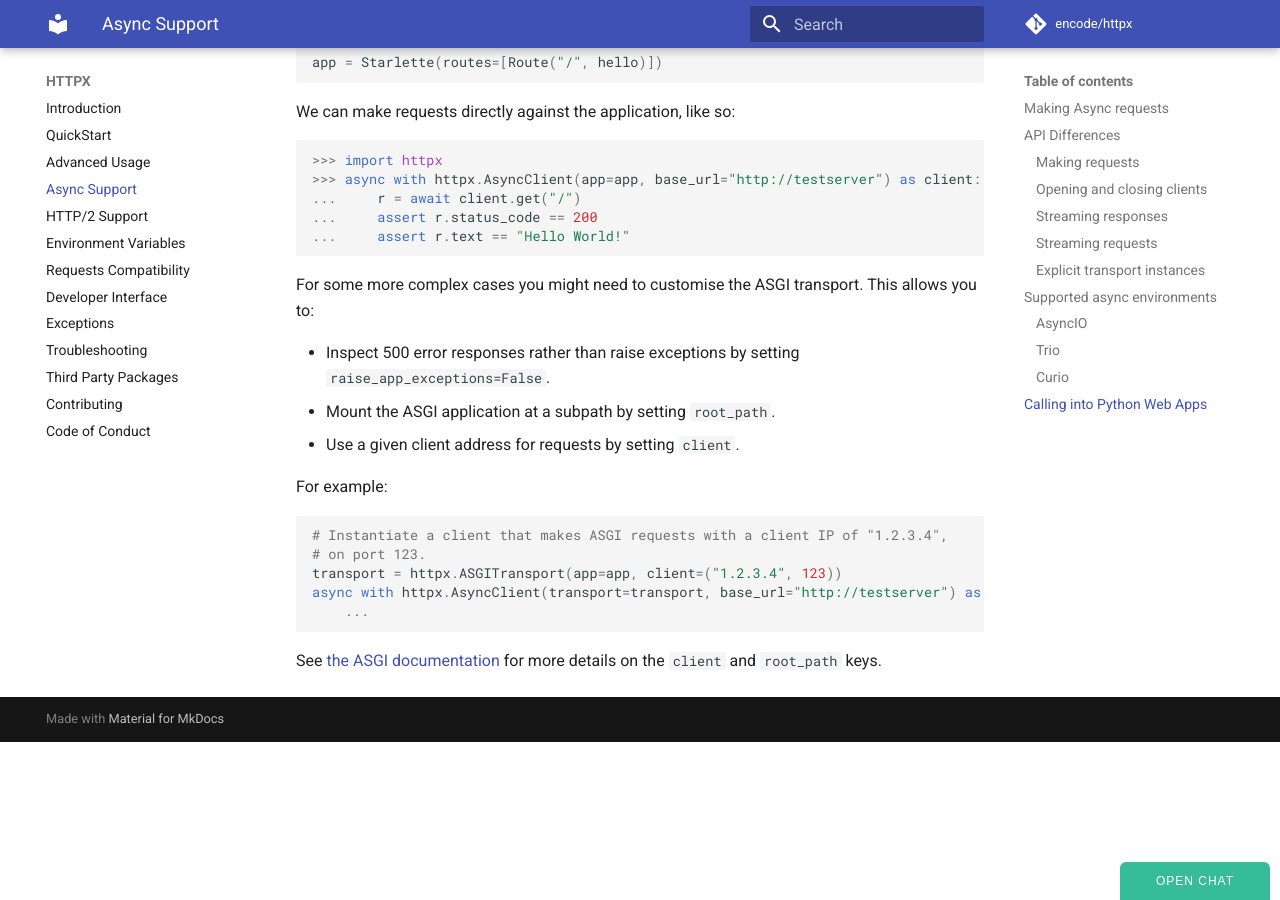
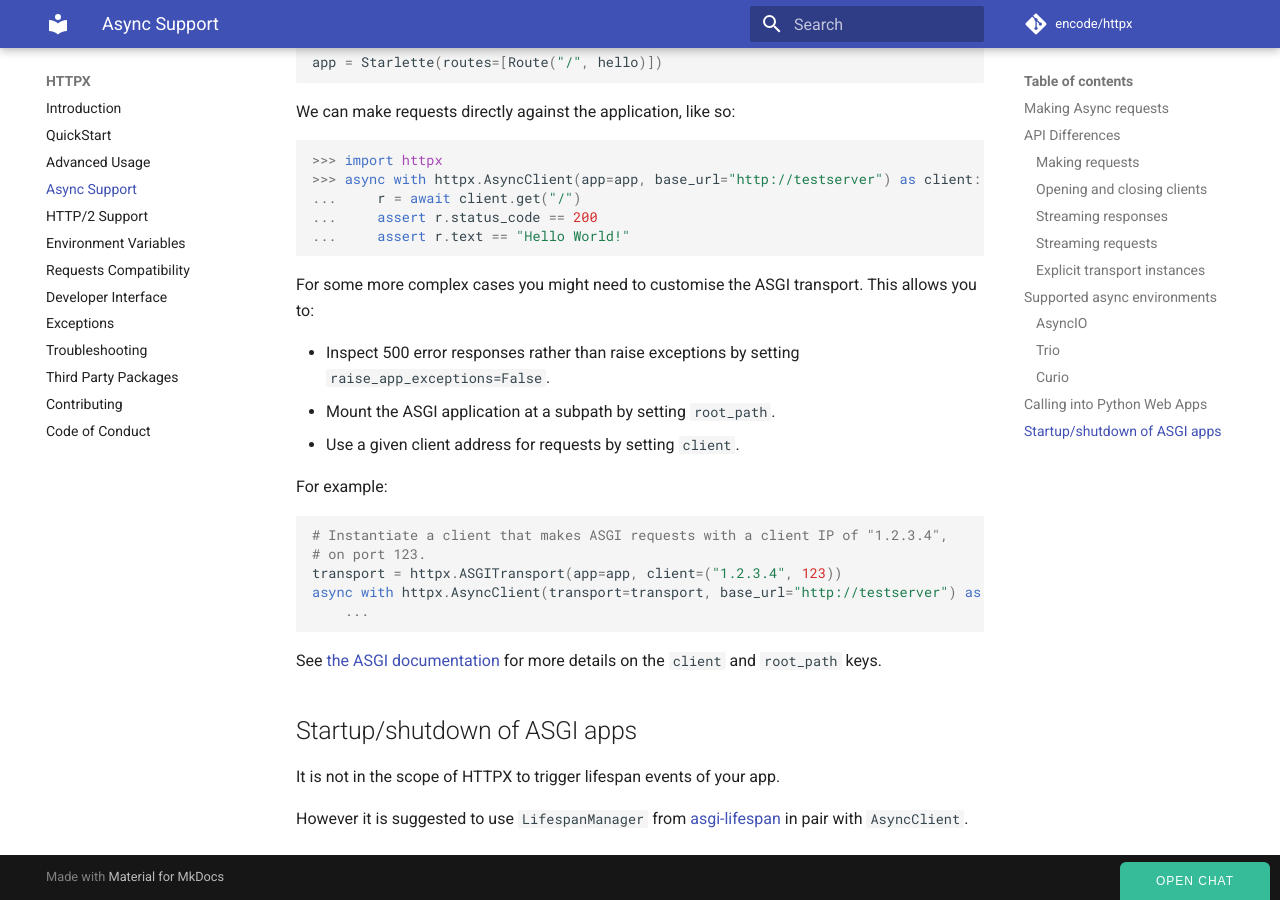
Before and after one commit to CarolinaBentrescas/httpx2, an MkDocs documentation site: the page built from docs/async.md, in a window 1280 px wide and 900 px high, scrolled down 4790 px. Built offline with MkDocs 1.6.1 and Material for MkDocs 9.7.7, drawn with Linux system fonts in a browser that asks for light colours; comment, search, counter and statistics services are not loaded.

Commit message:
added docs for startup/shutdown of ASGI apps (#1554)

````diff
--- a/docs/async.md
+++ b/docs/async.md
@@ -237,3 +237,9 @@ async with httpx.AsyncClient(transport=transport, base_url="http://testserver")
 ```
 
 See [the ASGI documentation](https://asgi.readthedocs.io/en/latest/specs/www.html#connection-scope) for more details on the `client` and `root_path` keys.
+
+## Startup/shutdown of ASGI apps
+
+It is not in the scope of HTTPX to trigger lifespan events of your app.
+
+However it is suggested to use `LifespanManager` from [asgi-lifespan](https://github.com/florimondmanca/asgi-lifespan#usage) in pair with `AsyncClient`.
````
